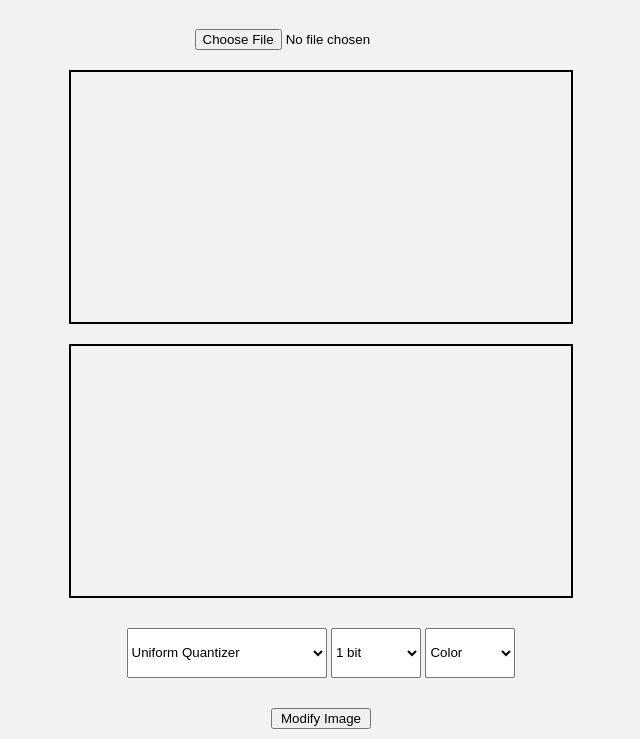
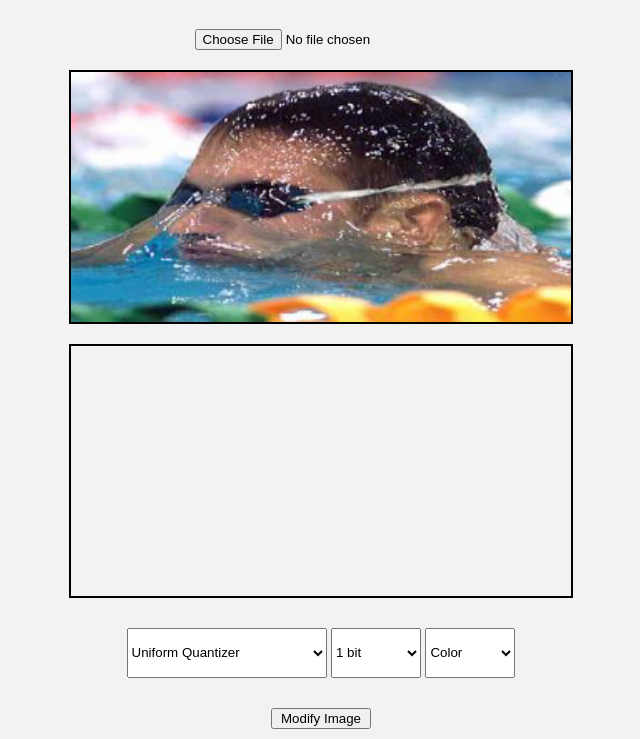
Before and after one commit to RoboRobert/images, a plain HTML site: page index.html in a window 1280 px wide. Shown: the part 61-800 px from the top of the page, without its empty margins (319-959 px from the left). Drawn offline with Linux system fonts and the light colour scheme.

Commit message:
re-adds default image and adds favicon

```diff
--- a/index.html
+++ b/index.html
@@ -4,7 +4,8 @@
 <head>
     <meta charset="UTF-8">
     <meta name="viewport" content="width=device-width, initial-scale=1.0">
-    <title>A simple Image Processor</title>
+    <title>Toy Image Processor</title>
+    <link rel="icon" type="image/x-icon" href="favicon.png">
     <script src="index.js" defer></script>
     <link rel="stylesheet" href="style.css">
 </head>
--- a/index.js
+++ b/index.js
@@ -8,7 +8,7 @@ var operation_type = document.getElementById("operation-type");
 var num_bits = document.getElementById("num-bits");
 var grayscale = document.getElementById("grayscale");
 
-// draw_image("test.png");
+draw_image("test.png");
 
 const ops = {
     UNIFORM_QUANT : 1,
```
Also changed, not shown: favicon.png (added).
